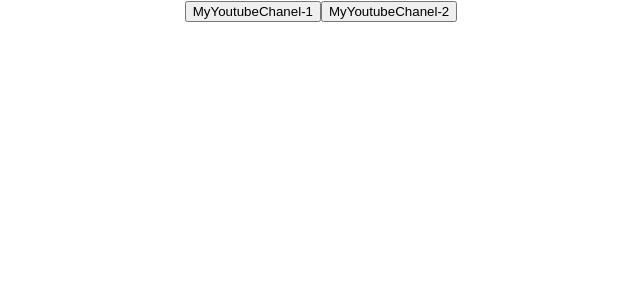
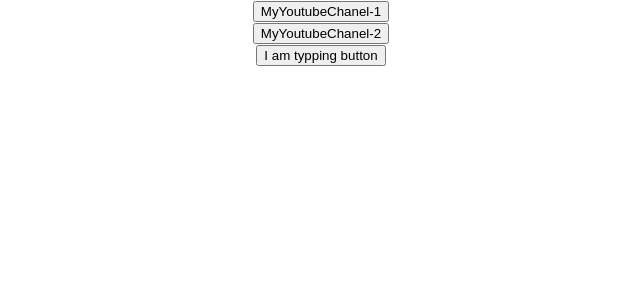
Before and after one commit to KombinatorVit/microtaski, a React (Create React App) app: page / in a window 1280 px wide. Shown: the top 300 px of the page, without its empty margins (319-959 px from the left). Built offline with nearby package versions, Linux system fonts and the light colour scheme.

Commit message:
button path#2

```diff
--- a/src/App.tsx
+++ b/src/App.tsx
@@ -1,41 +1,32 @@
 import React, {MouseEvent} from 'react';
 import './App.css';
+import Button from './components/Button';
 
 
 function App() {
 
-    // const myFirstSubscriber = (event: MouseEvent<HTMLButtonElement>) => {
-    //     console.log('Hello, i am Vit');
-    // };
-    //
-    //
-    // const myTwoSubscriber = (event: MouseEvent<HTMLButtonElement>) => {
-    //     console.log('Kis Kis');
-    // };
 
-    const onClickHandler = (name: string) => {
-           console.log(name);
+    function Button1Foo(nameSubs: string, age: number, addres:string) {
+        console.log(nameSubs + age, 'city - ' + addres);
+    }
+
+    function Button2Foo(nameSubs:string, age:number) {
+        console.log(nameSubs + age);
 
     }
 
 
-
-    // const foo1 = () => {
-    //     console.log('100200');
-    // }
-    // const foo2 = (num: number) => {
-    //     console.log(`num: ${num}`)
-    // }
+    function ButtonConsolTypping() {
+        console.log('i AM typping button')
+    }
 
     return (
 
         <div className="App">
-            {/*<button onClick={(event) => {console.log('Hello');}}>MyYoutubeChanel-1</button>*/}
-            <button onClick={() => {onClickHandler('Vit')}}>MyYoutubeChanel-1</button>
-            <button name={'vit'} onClick={() => {onClickHandler('Misha')}}> MyYoutubeChanel-2</button>
+        <Button title={'MyYoutubeChanel-1'} callBack={()=>{Button1Foo('AAA', 21, 'Dnipro')}}/>
+            <Button title={'MyYoutubeChanel-2'} callBack={() => {Button2Foo('bbbbb', 28)}}/>
+<Button title={'I am typping button'} callBack={ButtonConsolTypping}/>
 
-            {/*<button onClick={foo1}>1</button>*/}
-            {/*<button onClick={() => {foo2(100200) }}>2</button>*/}
         </div>);
 
 }
--- /dev/null
+++ b/src/components/Button.tsx
@@ -0,0 +1,25 @@
+import React from 'react';
+
+type ButtonType = {
+    title: string
+    callBack: () => void
+}
+
+function Button(props: ButtonType) {
+
+    const onClickHandler = () => {
+        props.callBack();
+    };
+
+    return (
+        <div>
+            <button onClick={onClickHandler}>
+                {props.title}
+            </button>
+
+        </div>
+    )
+        ;
+}
+
+export default Button;
```
